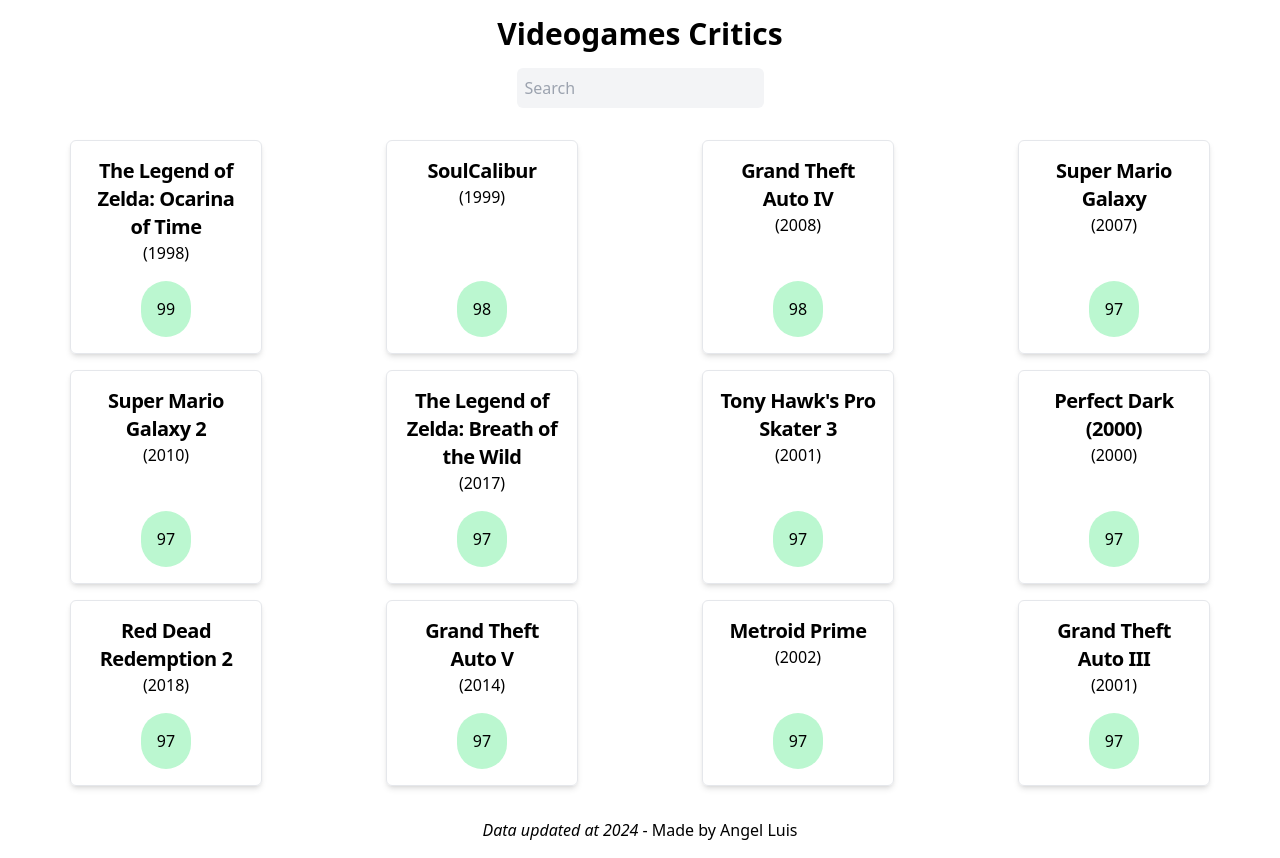
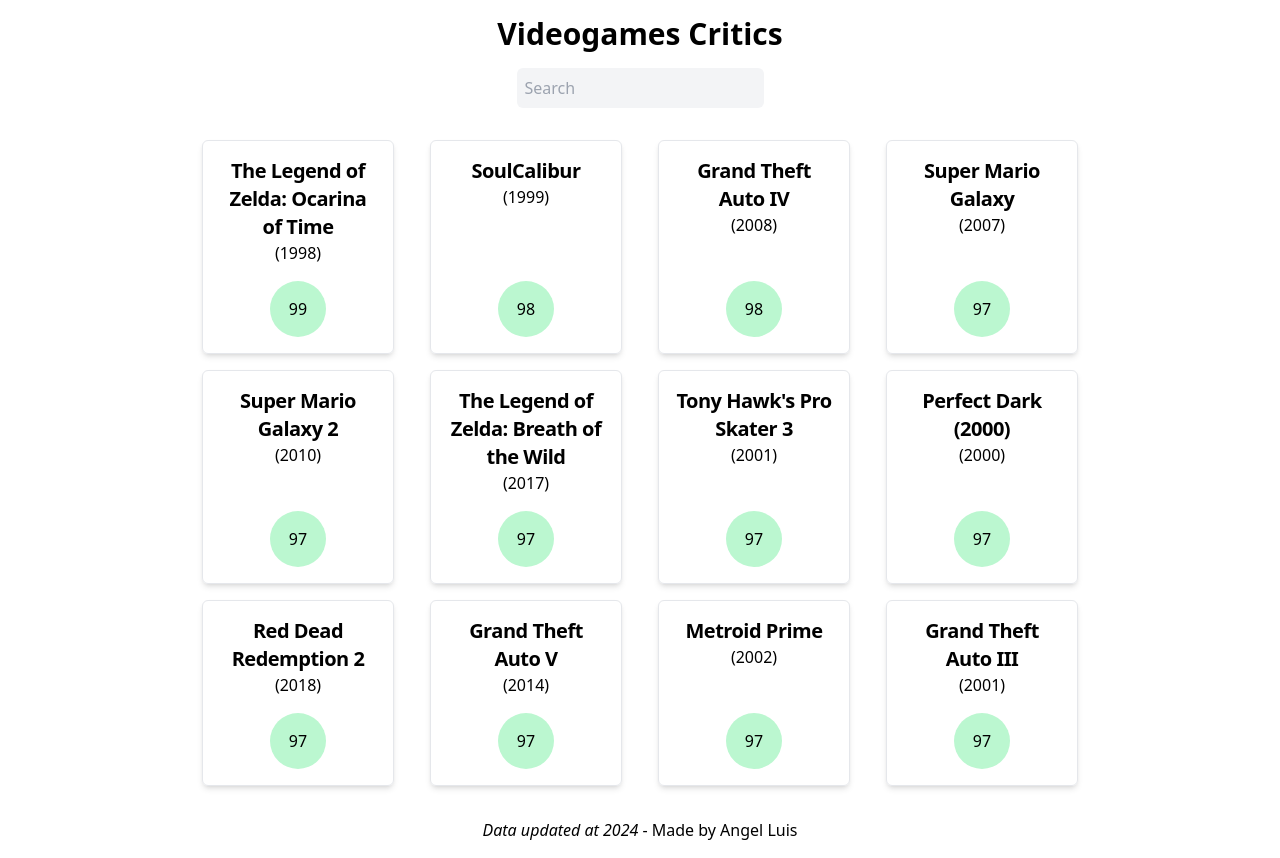
Before and after one commit to angel-luis/nutrition-awareness, a React (Vite) app: page / in a window 1280 px wide. Built offline with nearby package versions, Linux system fonts and the light colour scheme.

Commit message:
Better UX

```diff
--- a/src/App.tsx
+++ b/src/App.tsx
@@ -41,7 +41,7 @@
       {games.length === 0 ? (
         <p>Loading...</p>
       ) : (
-        <div className="my-8 grid grid-cols-2 md:grid-cols-3 lg:grid-cols-4 gap-4 justify-items-center">
+        <div className="my-8 grid sm:grid-cols-3 md:grid-cols-4 gap-4 justify-items-center max-w-4xl mx-auto">
           <CardList filteredData={filteredData} />
         </div>
       )}
--- a/src/components/card-list.tsx
+++ b/src/components/card-list.tsx
@@ -20,7 +20,7 @@
               : "bg-red-200"
           }`}
         >
-          {data.meta_critic_score}
+          <span className="block w-6 h-6">{data.meta_critic_score}</span>
         </span>
       </div>
     </div>
```
